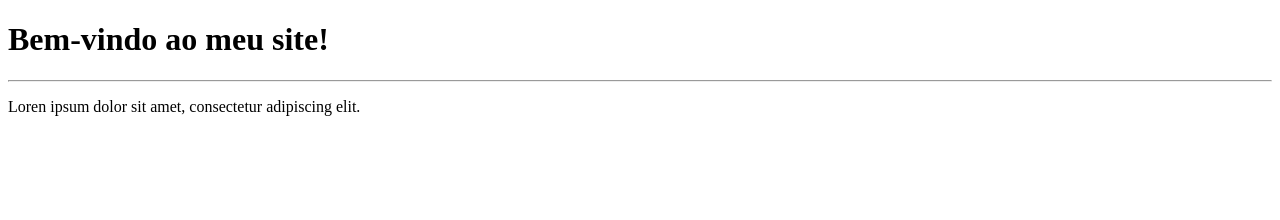
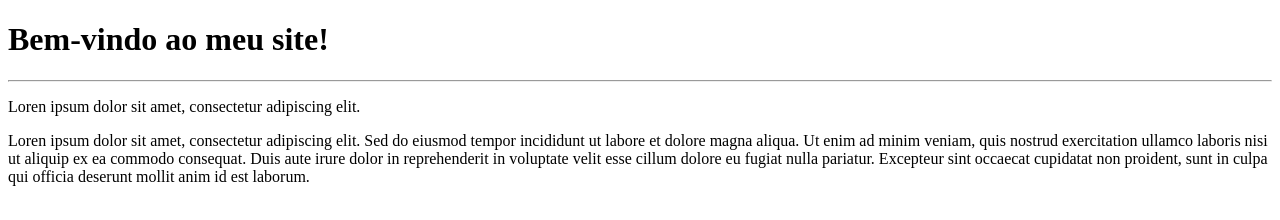
Before and after one commit to mayggm18/Ola-Mundo, a plain HTML site: page site-exemplo/index.html in a window 1280 px wide. Drawn offline with Linux system fonts and the light colour scheme.

Commit message:
adicionei um parágrafo

```diff
--- a/site-exemplo/index.html
+++ b/site-exemplo/index.html
@@ -9,5 +9,6 @@
     <h1>Bem-vindo ao meu site!</h1>
     <hr>
     <p>Loren ipsum dolor sit amet, consectetur adipiscing elit.</p>
+    <p>Loren ipsum dolor sit amet, consectetur adipiscing elit. Sed do eiusmod tempor incididunt ut labore et dolore magna aliqua. Ut enim ad minim veniam, quis nostrud exercitation ullamco laboris nisi ut aliquip ex ea commodo consequat. Duis aute irure dolor in reprehenderit in voluptate velit esse cillum dolore eu fugiat nulla pariatur. Excepteur sint occaecat cupidatat non proident, sunt in culpa qui officia deserunt mollit anim id est laborum.</p>
 </body>
 </html>
```
